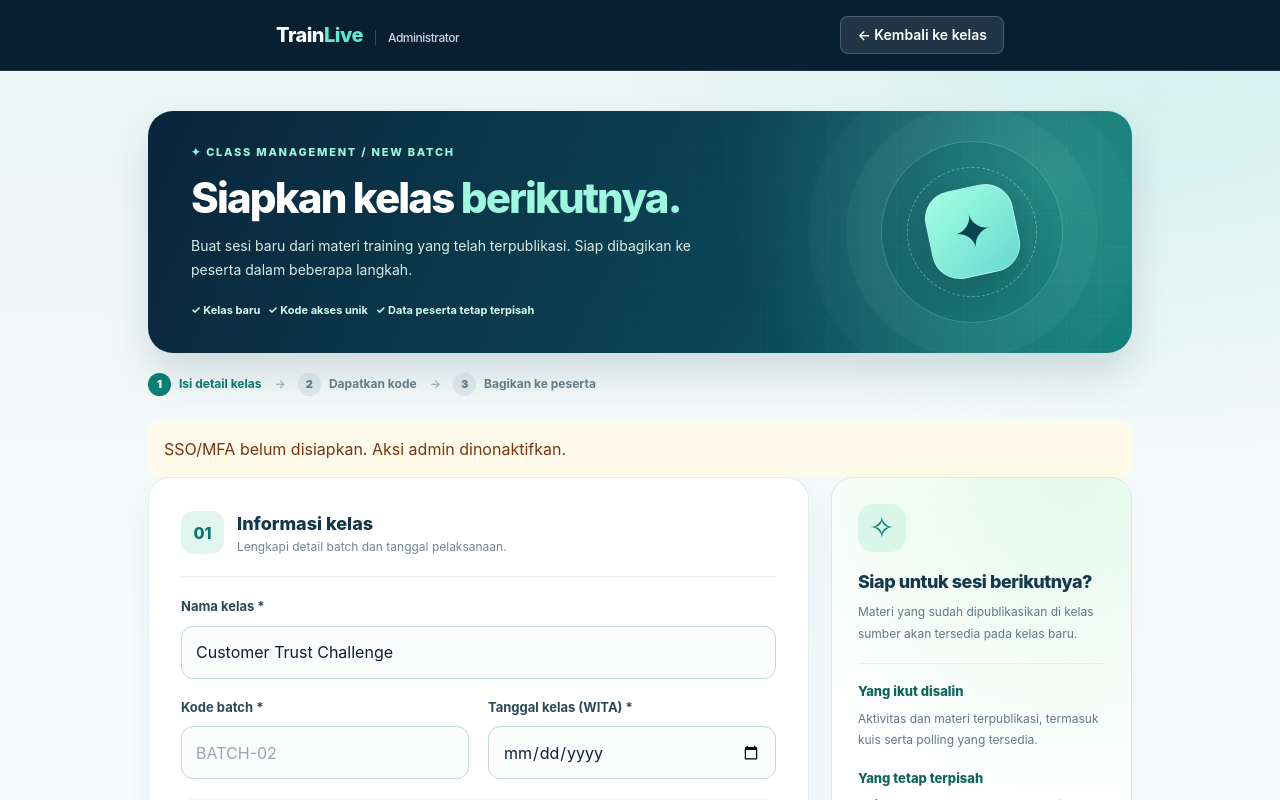
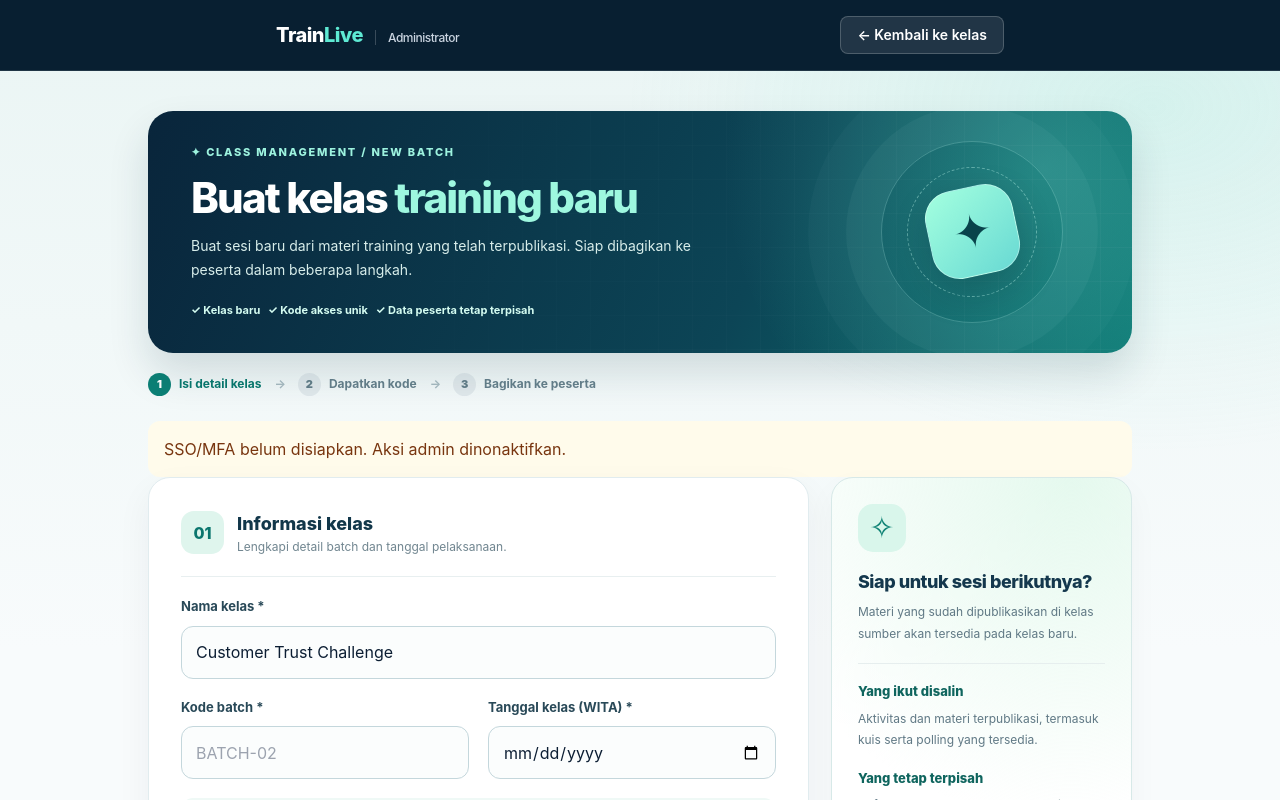
Before and after one commit to elanghaqeem-hash/CustomerTrust, a Next.js app in the folder apps/trainlive/: page /host/1/admin in a window 1280 px wide. Shown: the top 800 px of the page. Built offline with nearby package versions, Linux system fonts and the light colour scheme; no server answers.

Commit message:
fix(trainlive): keep recognizable class and facilitator headings in refreshed UI

```diff
--- a/apps/trainlive/src/app/host/[classId]/admin/page.tsx
+++ b/apps/trainlive/src/app/host/[classId]/admin/page.tsx
@@ -57,7 +57,7 @@ export default function AdminClassPage(){
   <div className="mx-auto max-w-5xl px-5 py-7 sm:py-10">
    <section className="tl-create-hero" aria-labelledby="create-title">
     <div className="tl-create-hero-copy"><p className="tl-create-kicker">✦ CLASS MANAGEMENT / NEW BATCH</p>
-     <h1 id="create-title">Siapkan kelas <span>berikutnya.</span></h1>
+     <h1 id="create-title">Buat kelas <span>training baru</span></h1>
      <p>Buat sesi baru dari materi training yang telah terpublikasi. Siap dibagikan ke peserta dalam beberapa langkah.</p>
      <span className="tl-create-hero-note">✓ Kelas baru &nbsp; ✓ Kode akses unik &nbsp; ✓ Data peserta tetap terpisah</span>
     </div>
```
